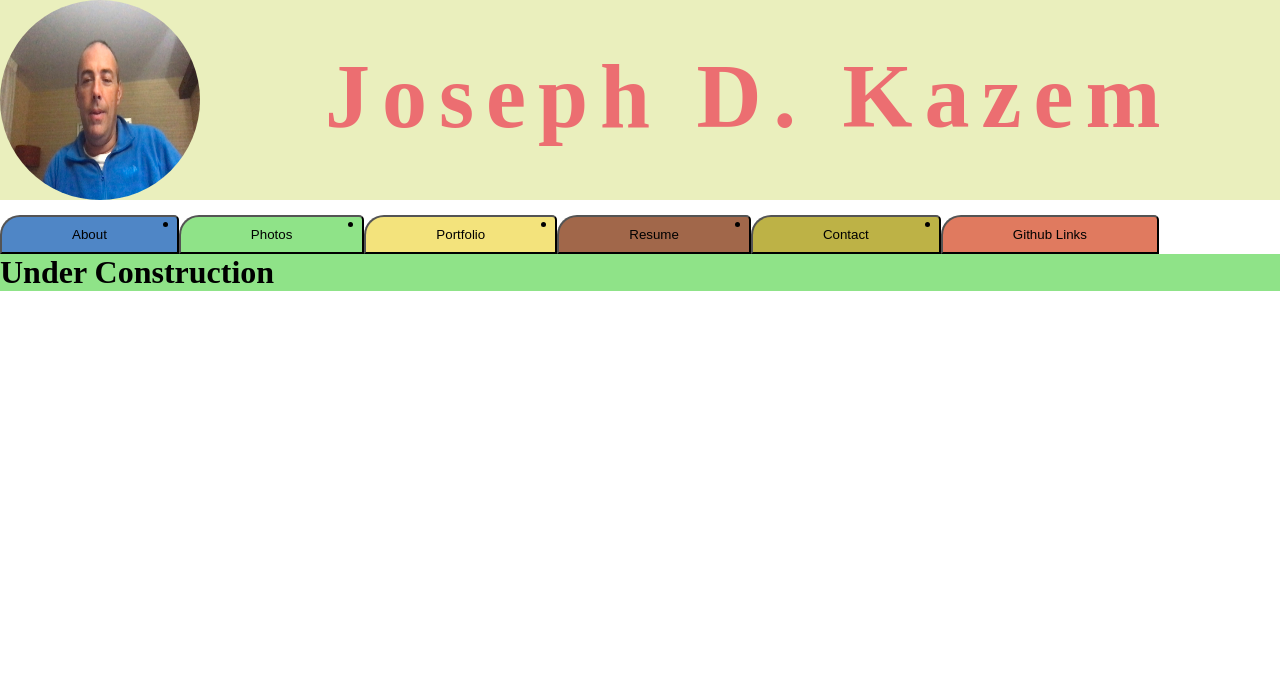
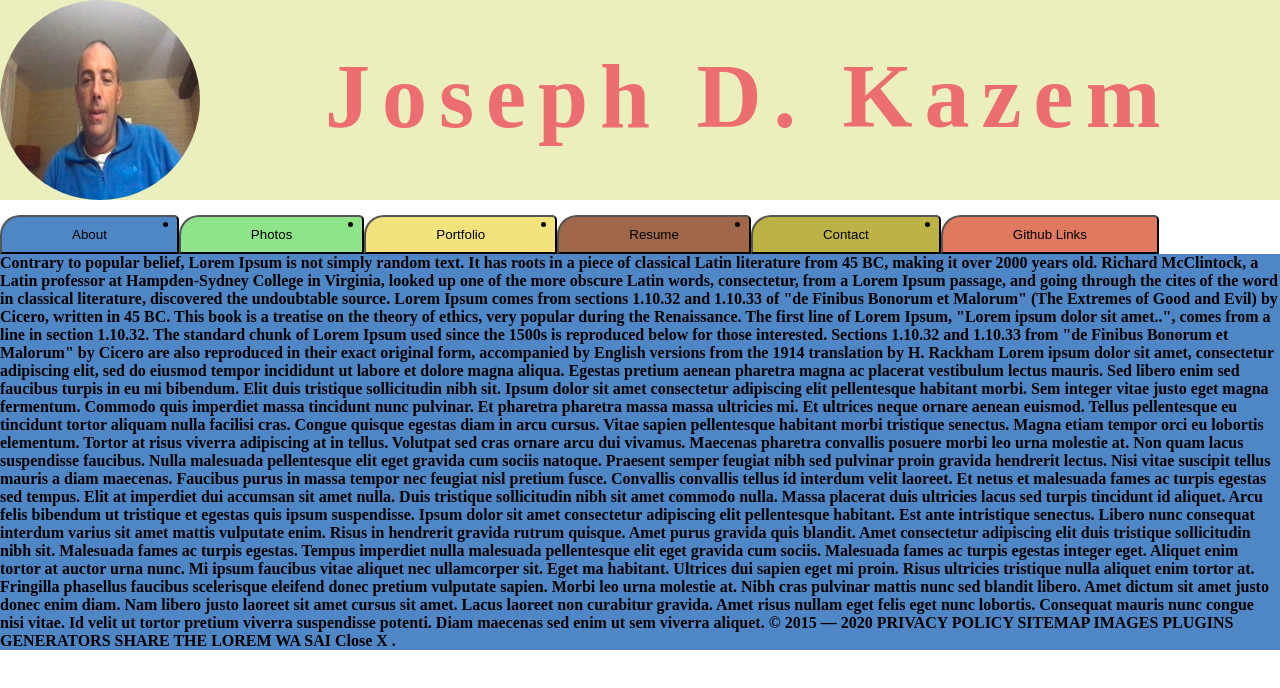
Before and after one commit to joekazem/www.josephkazem.com, a plain HTML site: page index.html in a window 1280 px wide. Drawn offline with Linux system fonts and the light colour scheme.

Commit message:
added Lorem Ipsum text

```diff
--- a/index.html
+++ b/index.html
@@ -32,7 +32,27 @@
         </ul>
     </div>
 
-    <div class="container tabContent"><h1>Under Construction</h1></div>
+    <div class="container tabContent"><h4>Contrary to popular belief, Lorem Ipsum is not simply random text. It has roots in a piece of classical Latin literature from 45 BC, making it over 2000 years old. Richard McClintock, a Latin professor at Hampden-Sydney College in Virginia, looked up one of the more obscure Latin words, consectetur, from a Lorem Ipsum passage, and going through the cites of the word in classical literature, discovered the undoubtable source. Lorem Ipsum comes from sections 1.10.32 and 1.10.33 of "de Finibus Bonorum et Malorum" (The Extremes of Good and Evil) by Cicero, written in 45 BC. This book is a treatise on the theory of ethics, very popular during the Renaissance. The first line of Lorem Ipsum, "Lorem ipsum dolor sit amet..", comes from a line in section 1.10.32.
+
+The standard chunk of Lorem Ipsum used since the 1500s is reproduced below for those interested. Sections 1.10.32 and 1.10.33 from "de Finibus Bonorum et Malorum" by Cicero are also reproduced in their exact original form, accompanied by English versions from the 1914 translation by H. Rackham Lorem ipsum dolor sit amet, consectetur adipiscing elit, sed do eiusmod tempor incididunt ut labore et dolore magna aliqua. Egestas pretium aenean pharetra magna ac placerat vestibulum lectus mauris. Sed libero enim sed faucibus turpis in eu mi bibendum. Elit duis tristique sollicitudin nibh sit. Ipsum dolor sit amet consectetur adipiscing elit pellentesque habitant morbi. Sem integer vitae justo eget magna fermentum. Commodo quis imperdiet massa tincidunt nunc pulvinar. Et pharetra pharetra massa massa ultricies mi. Et ultrices neque ornare aenean euismod. Tellus pellentesque eu tincidunt tortor aliquam nulla facilisi cras. Congue quisque egestas diam in arcu cursus. Vitae sapien pellentesque habitant morbi tristique senectus. Magna etiam tempor orci eu lobortis elementum. Tortor at risus viverra adipiscing at in tellus. Volutpat sed cras ornare arcu dui vivamus.
+
+Maecenas pharetra convallis posuere morbi leo urna molestie at. Non quam lacus suspendisse faucibus. Nulla malesuada pellentesque elit eget gravida cum sociis natoque. Praesent semper feugiat nibh sed pulvinar proin gravida hendrerit lectus. Nisi vitae suscipit tellus mauris a diam maecenas. Faucibus purus in massa tempor nec feugiat nisl pretium fusce. Convallis convallis tellus id interdum velit laoreet. Et netus et malesuada fames ac turpis egestas sed tempus. Elit at imperdiet dui accumsan sit amet nulla. Duis tristique sollicitudin nibh sit amet commodo nulla. Massa placerat duis ultricies lacus sed turpis tincidunt id aliquet. Arcu felis bibendum ut tristique et egestas quis ipsum suspendisse. Ipsum dolor sit amet consectetur adipiscing elit pellentesque habitant.
+
+Est ante intristique senectus. Libero nunc consequat interdum varius sit amet mattis vulputate enim. Risus in hendrerit gravida rutrum quisque. Amet purus gravida quis blandit. Amet consectetur adipiscing elit duis tristique sollicitudin nibh sit. Malesuada fames ac turpis egestas. Tempus imperdiet nulla malesuada pellentesque elit eget gravida cum sociis. Malesuada fames ac turpis egestas integer eget. Aliquet enim tortor at auctor urna nunc. Mi ipsum faucibus vitae aliquet nec ullamcorper sit.
+
+Eget ma habitant. Ultrices dui sapien eget mi proin. Risus ultricies tristique nulla aliquet enim tortor at. Fringilla phasellus faucibus scelerisque eleifend donec pretium vulputate sapien. Morbi leo urna molestie at. Nibh cras pulvinar mattis nunc sed blandit libero. Amet dictum sit amet justo donec enim diam. Nam libero justo laoreet sit amet cursus sit amet. Lacus laoreet non curabitur gravida. Amet risus nullam eget felis eget nunc lobortis. Consequat mauris nunc congue nisi vitae. Id velit ut tortor pretium viverra suspendisse potenti. Diam maecenas sed enim ut sem viverra aliquet.
+
+© 2015 — 2020
+PRIVACY POLICY
+SITEMAP
+IMAGES
+PLUGINS
+GENERATORS
+SHARE THE LOREM
+WA
+SAI
+Close X
+.</h4></div>
     <div class="tabContent hidden">photos: Contant</div>
         <div class="tabContent hidden">portfolio: Contant</div>
         <div class="tabContent hidden">resume: Contant</div>
--- a/style.css
+++ b/style.css
@@ -89,7 +89,7 @@ body .container {
 
     }
 body .tabContent {
-    background-color: #8FE388;
+    background-color: #4F86C6;
     height: 100%;
     flex: 1;
 }
```
